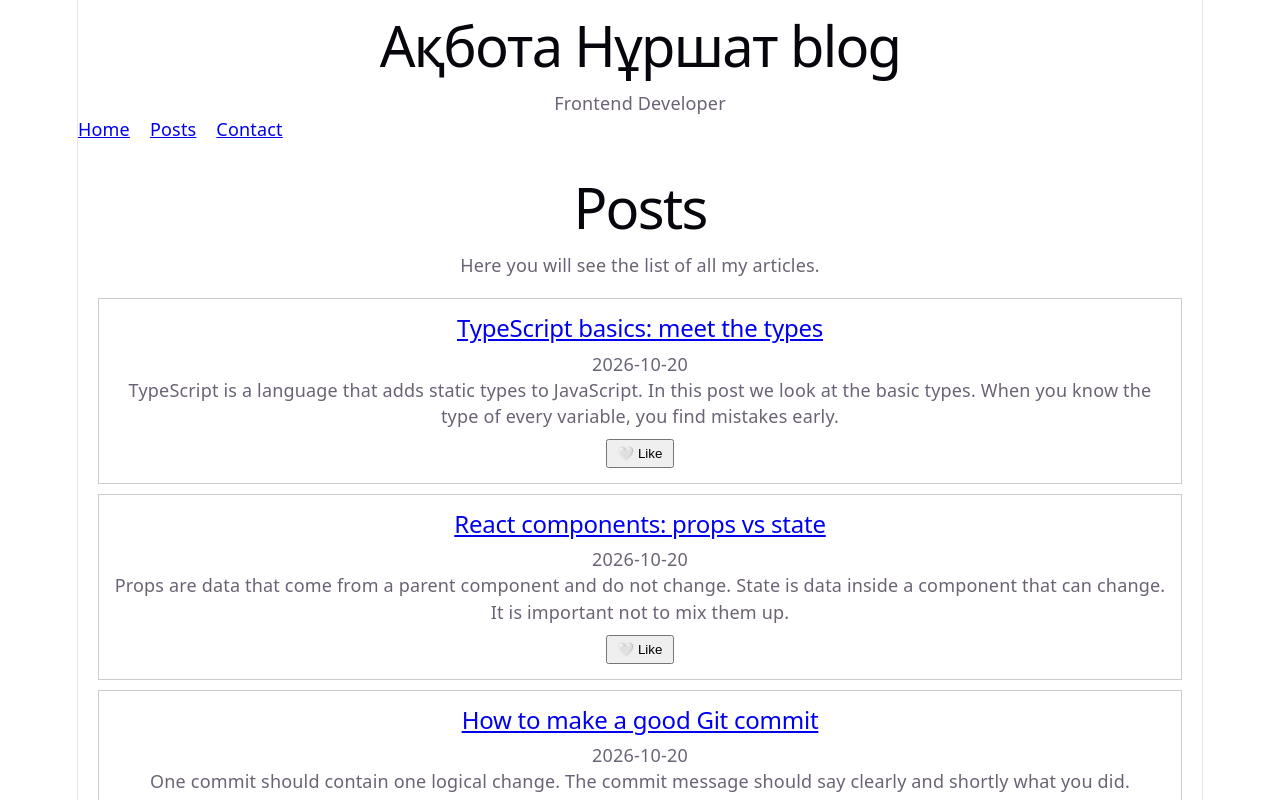
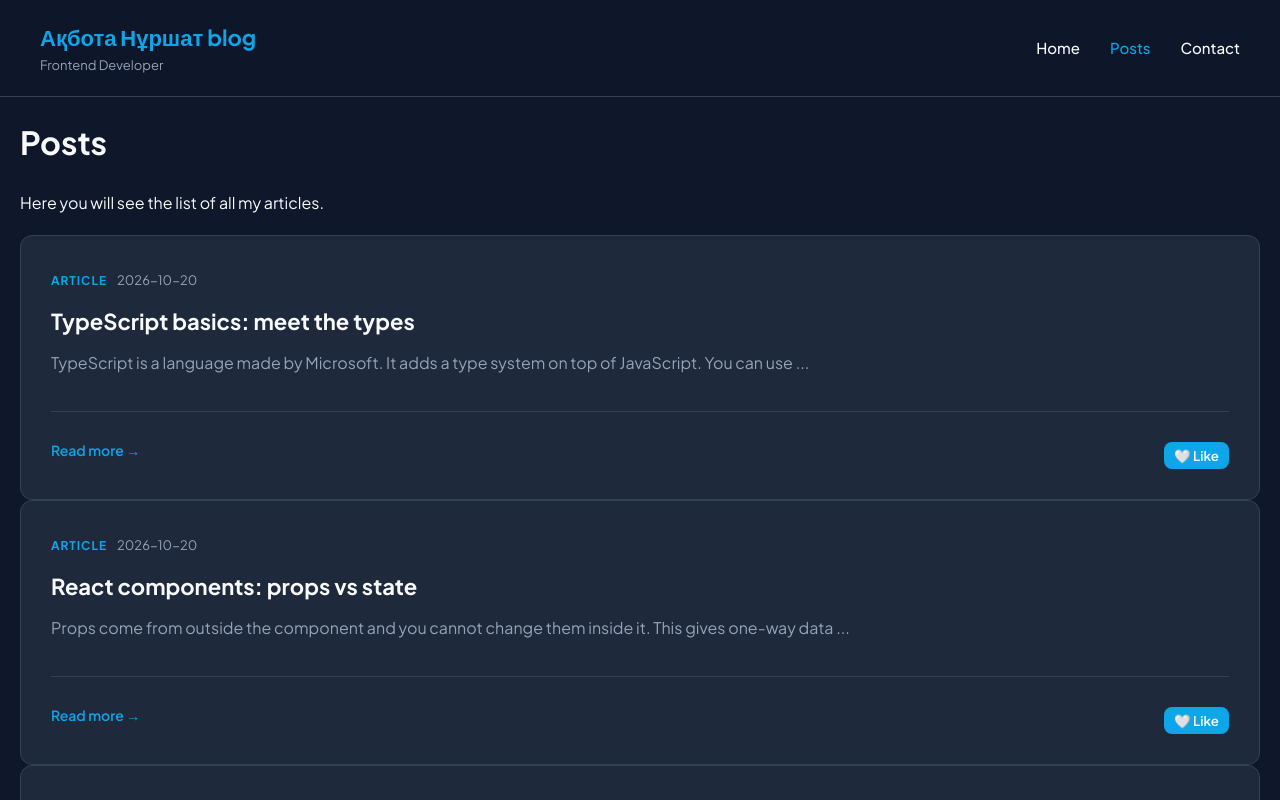
Before and after one commit to akbotanurshat/iwamad-sis2-blog, a React (Vite) app: page /posts in a window 1280 px wide. Shown: the top 800 px of the page. Built offline with nearby package versions, Linux system fonts and the light colour scheme.

Commit message:
Add new dark mode design

```diff
--- a/src/components/Header.tsx
+++ b/src/components/Header.tsx
@@ -9,12 +9,10 @@ function Header({ name, role }: HeaderProps) {
   return (
     <header className="header">
       <div className="header-brand">
-        <div>
-          <h1>{name}</h1>
-          <p>{role}</p>
-        </div>
+        <h1>{name}</h1>
+        <p>{role}</p>
       </div>
-      <nav className="nav" style={{ display: 'flex', gap: '20px', alignItems: 'center' }}>
+      <nav className="nav">
         <NavLink to="/" end>Home</NavLink>
         <NavLink to="/posts">Posts</NavLink>
         <NavLink to="/contact">Contact</NavLink>
--- a/src/components/PostCard.tsx
+++ b/src/components/PostCard.tsx
@@ -2,19 +2,41 @@ import { Link } from "react-router";
 import type { Post } from "../types/post";
 import LikeButton from "./LikeButton";
 
-type Props = {
-  post: Post;
-};
+export default function PostCard({ post }: { post: Post }) {
+  return (
+    <article style={{
+      backgroundColor: "var(--surface-color)",
+      padding: "30px",
+      borderRadius: "12px",
+      border: "1px solid var(--border-color)",
+      display: "flex",
+      flexDirection: "column",
+      gap: "15px",
+      transition: "transform 0.2s ease, box-shadow 0.2s ease"
+    }}>
+      <div>
+        <span style={{ fontSize: "12px", color: "var(--accent-color)", fontWeight: "bold", textTransform: "uppercase", letterSpacing: "1px" }}>
+          Article
+        </span>
+        <span style={{ fontSize: "13px", color: "var(--text-muted)", marginLeft: "10px" }}>{post.date}</span>
+      </div>
 
-export default function PostCard({ post }: Props) {
-  return (
-    <div style={{ border: "1px solid #ccc", padding: "15px", margin: "10px 0" }}>
-      <h2>
-        <Link to={`/posts/${post.id}`}>{post.title}</Link>
+      <h2 style={{ margin: "0", fontSize: "22px", lineHeight: "1.3" }}>
+        <Link to={`/posts/${post.id}`} style={{ transition: "color 0.2s" }}>
+          {post.title}
+        </Link>
       </h2>
-      <p>{post.date}</p>
-      <p>{post.excerpt}</p>
-      <LikeButton />
-    </div>
+
+      <p style={{ color: "var(--text-muted)", margin: "0", flexGrow: 1 }}>
+        {post.content ? post.content.substring(0, 100) : post.excerpt}...
+      </p>
+
+      <div style={{ display: "flex", justifyContent: "space-between", alignItems: "center", marginTop: "20px", borderTop: "1px solid var(--border-color)", paddingTop: "20px" }}>
+        <Link to={`/posts/${post.id}`} style={{ color: "var(--accent-color)", fontWeight: "600", fontSize: "14px" }}>
+          Read more →
+        </Link>
+        <LikeButton />
+      </div>
+    </article>
   );
 }
--- a/src/index.css
+++ b/src/index.css
@@ -1,111 +1,86 @@
+@import url('https://fonts.googleapis.com/css2?family=Plus+Jakarta+Sans:wght@400;500;600;700&display=swap');
+
 :root {
-  --text: #6b6375;
-  --text-h: #08060d;
-  --bg: #fff;
-  --border: #e5e4e7;
-  --code-bg: #f4f3ec;
-  --accent: #aa3bff;
-  --accent-bg: rgba(170, 59, 255, 0.1);
-  --accent-border: rgba(170, 59, 255, 0.5);
-  --social-bg: rgba(244, 243, 236, 0.5);
-  --shadow:
-    rgba(0, 0, 0, 0.1) 0 10px 15px -3px, rgba(0, 0, 0, 0.05) 0 4px 6px -2px;
-
-  --sans: system-ui, 'Segoe UI', Roboto, sans-serif;
-  --heading: system-ui, 'Segoe UI', Roboto, sans-serif;
-  --mono: ui-monospace, Consolas, monospace;
-
-  font: 18px/145% var(--sans);
-  letter-spacing: 0.18px;
-  color-scheme: light dark;
-  color: var(--text);
-  background: var(--bg);
-  font-synthesis: none;
-  text-rendering: optimizeLegibility;
-  -webkit-font-smoothing: antialiased;
-  -moz-osx-font-smoothing: grayscale;
-
-  @media (max-width: 1024px) {
-    font-size: 16px;
-  }
-}
-
-@media (prefers-color-scheme: dark) {
-  :root {
-    --text: #9ca3af;
-    --text-h: #f3f4f6;
-    --bg: #16171d;
-    --border: #2e303a;
-    --code-bg: #1f2028;
-    --accent: #c084fc;
-    --accent-bg: rgba(192, 132, 252, 0.15);
-    --accent-border: rgba(192, 132, 252, 0.5);
-    --social-bg: rgba(47, 48, 58, 0.5);
-    --shadow:
-      rgba(0, 0, 0, 0.4) 0 10px 15px -3px, rgba(0, 0, 0, 0.25) 0 4px 6px -2px;
-  }
-
-  #social .button-icon {
-    filter: invert(1) brightness(2);
-  }
-}
-
-#root {
-  width: 1126px;
-  max-width: 100%;
-  margin: 0 auto;
-  text-align: center;
-  border-inline: 1px solid var(--border);
-  min-height: 100svh;
-  display: flex;
-  flex-direction: column;
-  box-sizing: border-box;
+  --bg-color: #0F172A;
+  --surface-color: #1E293B;
+  --text-main: #F8FAFC;
+  --text-muted: #94A3B8;
+  --accent-color: #0EA5E9;
+  --accent-hover: #0284C7;
+  --border-color: #334155;
+  --font-main: 'Plus Jakarta Sans', sans-serif;
 }
 
 body {
+  background-color: var(--bg-color);
+  color: var(--text-main);
+  font-family: var(--font-main);
   margin: 0;
+  padding: 0;
+  line-height: 1.6;
 }
 
-h1,
-h2 {
-  font-family: var(--heading);
-  font-weight: 500;
-  color: var(--text-h);
+h1, h2, h3 {
+  color: var(--text-main);
+  font-weight: 700;
+  margin-top: 0;
 }
 
-h1 {
-  font-size: 56px;
-  letter-spacing: -1.68px;
-  margin: 32px 0;
-  @media (max-width: 1024px) {
-    font-size: 36px;
-    margin: 20px 0;
-  }
-}
-h2 {
-  font-size: 24px;
-  line-height: 118%;
-  letter-spacing: -0.24px;
-  margin: 0 0 8px;
-  @media (max-width: 1024px) {
-    font-size: 20px;
-  }
-}
-p {
-  margin: 0;
+a {
+  text-decoration: none;
+  color: inherit;
+  transition: color 0.2s ease;
 }
 
-code,
-.counter {
-  font-family: var(--mono);
-  display: inline-flex;
-  border-radius: 4px;
-  color: var(--text-h);
+button {
+  background-color: var(--accent-color);
+  color: white;
+  border: none;
+  padding: 12px 24px;
+  border-radius: 8px;
+  font-family: var(--font-main);
+  font-weight: 600;
+  cursor: pointer;
+  transition: background-color 0.2s ease, transform 0.1s ease;
 }
 
-code {
+button:hover {
+  background-color: var(--accent-hover);
+  transform: translateY(-2px);
+}
+
+.header {
+  display: flex;
+  justify-content: space-between;
+  align-items: center;
+  padding: 20px 40px;
+  background-color: rgba(15, 23, 42, 0.9);
+  backdrop-filter: blur(10px);
+  border-bottom: 1px solid var(--border-color);
+  position: sticky;
+  top: 0;
+  z-index: 100;
+}
+
+.header-brand h1 {
+  margin: 0;
+  font-size: 22px;
+  color: var(--accent-color);
+}
+
+.header-brand p {
+  margin: 0;
+  font-size: 13px;
+  color: var(--text-muted);
+}
+
+.nav {
+  display: flex;
+  gap: 30px;
   font-size: 15px;
-  line-height: 135%;
-  padding: 4px 8px;
-  background: var(--code-bg);
+  font-weight: 500;
 }
+
+.nav a:hover, .nav a.active {
+  color: var(--accent-color);
+}
--- a/src/pages/HomePage.tsx
+++ b/src/pages/HomePage.tsx
@@ -1,8 +1,23 @@
+import { Link } from "react-router";
+
 export default function HomePage() {
   return (
-    <section>
-      <h2>Welcome</h2>
-      <p>This is my personal blog. Here I share my thoughts on frontend development, TypeScript, and React.</p>
-    </section>
-  )
+    <div style={{ textAlign: "center", padding: "120px 20px", maxWidth: "800px", margin: "0 auto" }}>
+      <p style={{ color: "var(--accent-color)", textTransform: "uppercase", letterSpacing: "2px", fontSize: "13px", fontWeight: "bold" }}>
+        Welcome to my blog
+      </p>
+      <h1 style={{ fontSize: "56px", lineHeight: "1.1", margin: "20px 0", letterSpacing: "-1px" }}>
+        Exploring code, <br/>
+        <span style={{ color: "var(--accent-color)" }}>sharing ideas.</span>
+      </h1>
+      <p style={{ color: "var(--text-muted)", fontSize: "18px", lineHeight: "1.6", marginBottom: "40px", maxWidth: "600px", margin: "0 auto 40px auto" }}>
+        A personal blog about frontend development, TypeScript, React, and the journey of continuous learning.
+      </p>
+      <Link to="/posts">
+        <button style={{ padding: "14px 32px", fontSize: "16px" }}>
+          Read the Blog
+        </button>
+      </Link>
+    </div>
+  );
 }
--- a/src/pages/PostPage.tsx
+++ b/src/pages/PostPage.tsx
@@ -1,51 +1,21 @@
-import { useParams, Link } from "react-router";
 import { posts } from "../data/posts";
-import { useState } from "react";
+import PostCard from "../components/PostCard";
 
-export default function PostPage() {
-  const { id } = useParams();
-  const [showComments, setShowComments] = useState(false);
+export default function PostsPage() {
+  return (
+    <div style={{ padding: "60px 40px", maxWidth: "1200px", margin: "0 auto" }}>
+      <h1 style={{ fontSize: "42px", marginBottom: "10px" }}>All Posts</h1>
+      <p style={{ color: "var(--text-muted)", marginBottom: "40px", fontSize: "18px" }}>Thoughts, tutorials, and things I'm learning.</p>
 
-  const post = posts.find((p) => p.id === Number(id));
-
-  if (!post) {
-    return (
-      <div style={{ padding: "20px", textAlign: "center" }}>
-        <h2>Post not found (id: {id})</h2>
-        <p>The post you are looking for does not exist.</p>
-        <Link to="/posts" style={{ color: "blue", textDecoration: "underline" }}>
-          Back to all posts
-        </Link>
+      <div style={{
+        display: "grid",
+        gridTemplateColumns: "repeat(auto-fill, minmax(320px, 1fr))",
+        gap: "30px"
+      }}>
+        {posts.map((post) => (
+          <PostCard key={post.id} post={post} />
+        ))}
       </div>
-    );
-  }
-
-  return (
-    <article style={{ padding: "20px", maxWidth: "800px", margin: "0 auto" }}>
-      <h1>{post.title}</h1>
-      {post.date && <p style={{ color: "gray" }}>{post.date}</p>}
-      <p style={{ lineHeight: "1.6", marginTop: "20px" }}>{post.content}</p>
-
-      <div style={{ marginTop: "30px", display: "flex", gap: "15px" }}>
-        <button
-          onClick={() => setShowComments(!showComments)}
-          style={{ padding: "8px 16px", cursor: "pointer" }}
-        >
-          {showComments ? "Hide Comments" : "Show Comments"}
-        </button>
-      </div>
-
-      {showComments && (
-        <div style={{ marginTop: "20px", padding: "15px", backgroundColor: "#f0f0f0", borderRadius: "5px" }}>
-          <p>No comments yet. Be the first to comment!</p>
-        </div>
-      )}
-
-      <div style={{ marginTop: "40px", borderTop: "1px solid #ccc", paddingTop: "20px" }}>
-        <Link to="/posts" style={{ color: "blue", textDecoration: "underline" }}>
-          ← Back to all posts
-        </Link>
-      </div>
-    </article>
+    </div>
   );
 }
```
Also changed, not shown: 6 other files (tests, documents, lock files or other folders).
